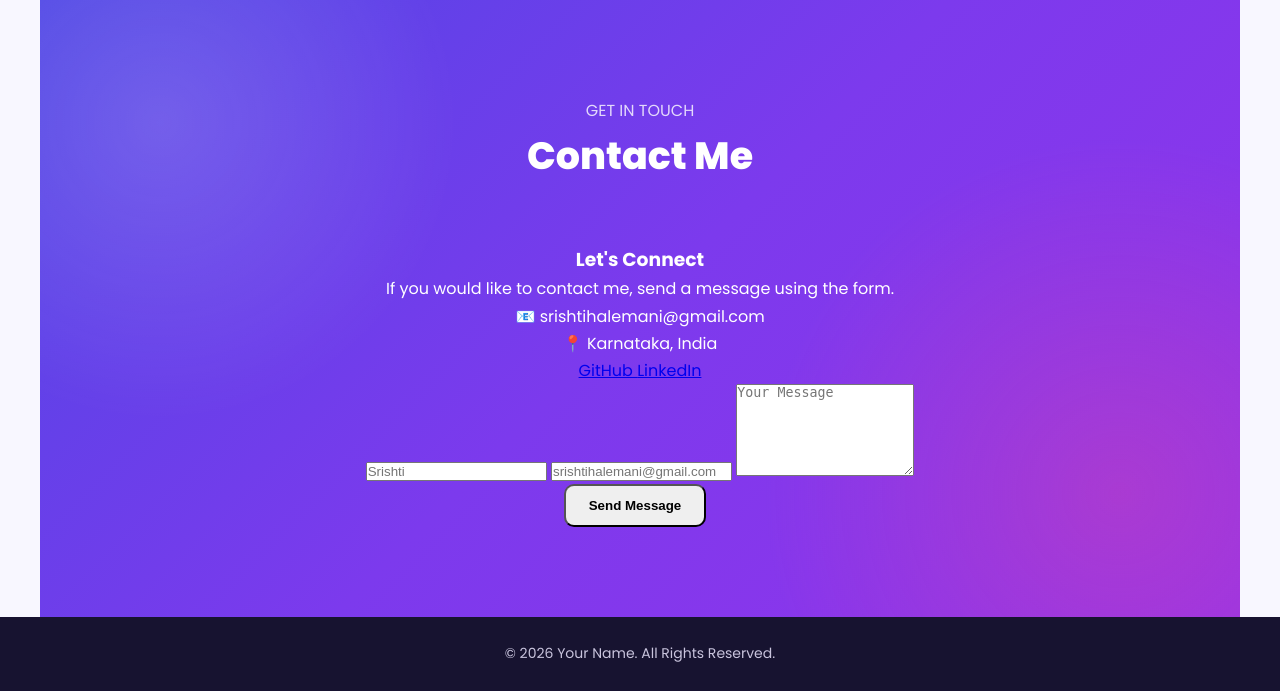
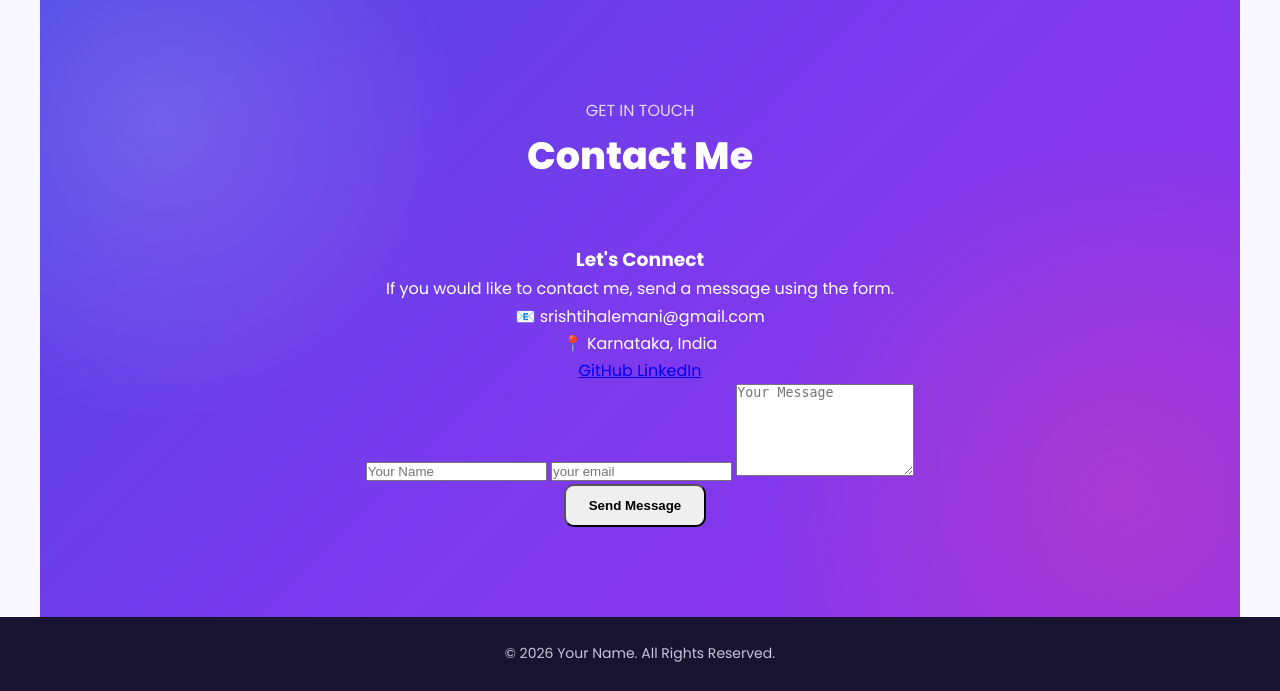
Before and after one commit to srushti9845/My-Portfolio, a Flask app: page / in a window 1280 px wide. Shown: the part 5058-5749 px from the top of the page. Run offline with Flask 3, Linux system fonts and the light colour scheme; data comes from the database, SQL or seed files in the repository.

Commit message:
Updated Portfolio

```diff
--- a/templates/index.html
+++ b/templates/index.html
@@ -516,15 +516,15 @@
 
             <input
                 type="text"
-                name="Srishti"
-                placeholder="Srishti"
+                name="name"
+                placeholder="Your Name"
                 required
             >
 
             <input
-                type="srishtihalemani@gmail.com"
-                name="srishtihalemani@gmail.com"
-                placeholder="srishtihalemani@gmail.com"
+                type="email"
+                name="email"
+                placeholder="your email"
                 required
             >
 
```
